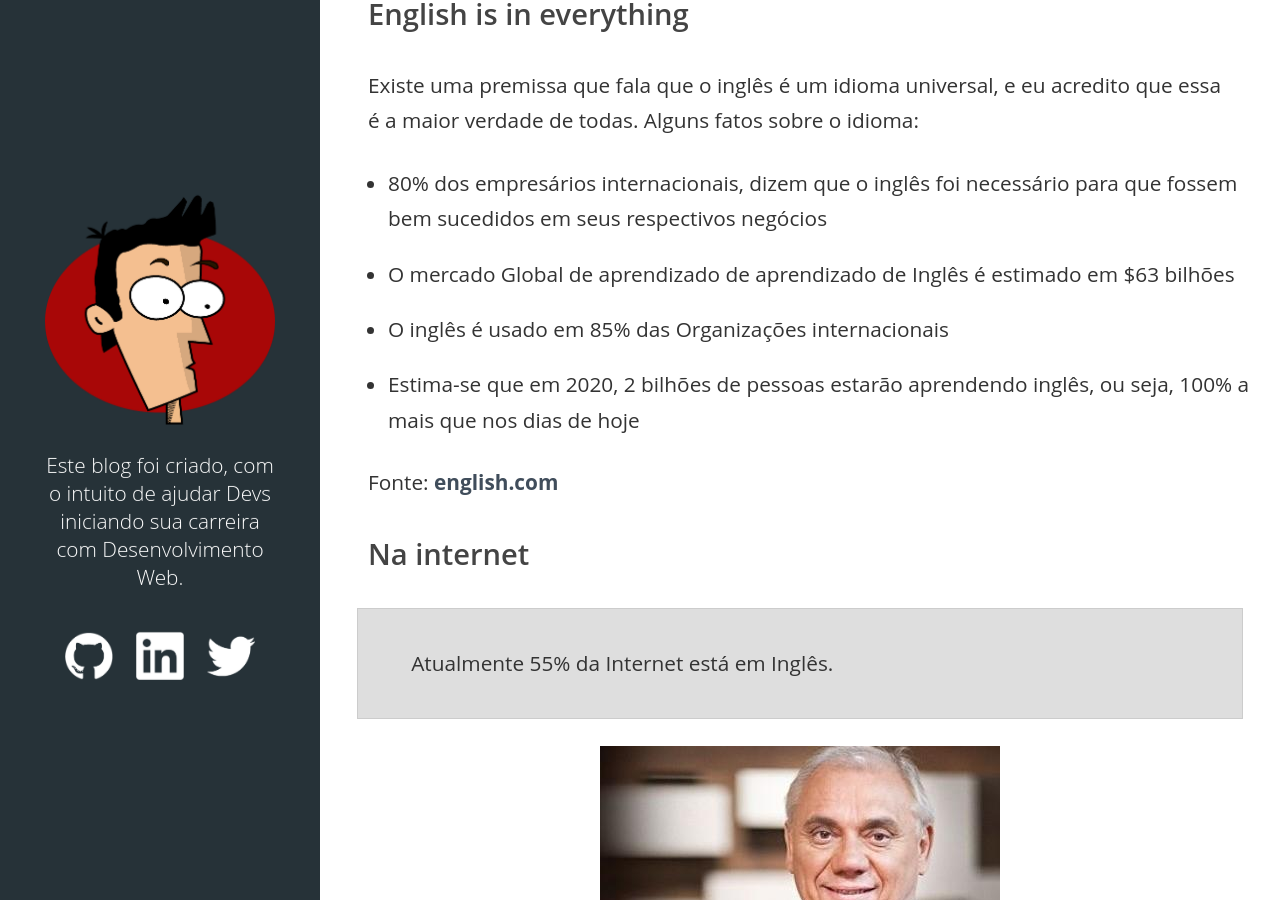
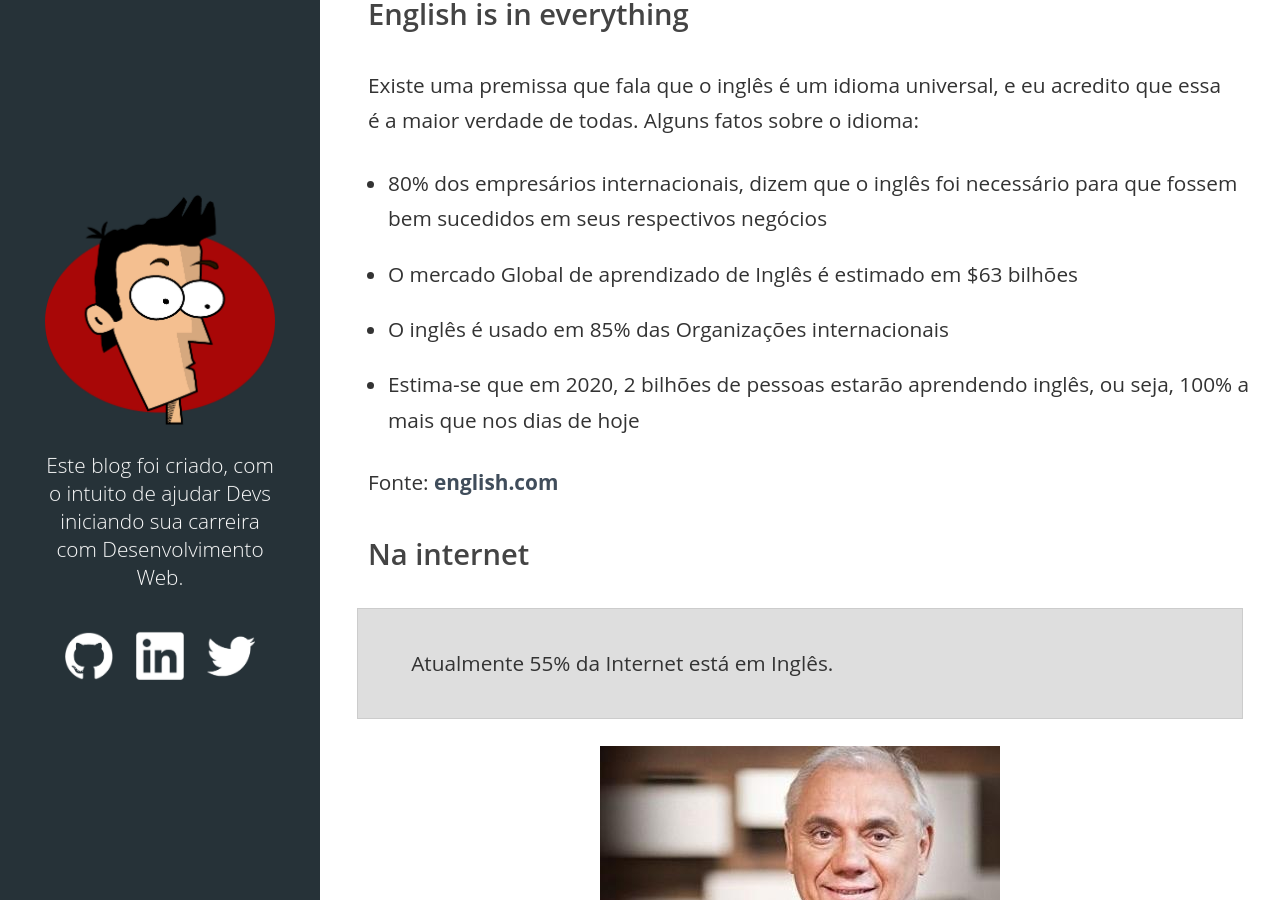
Before and after one commit to bmarques1995/lucasmaiaesilva.github.io, a Jekyll site: the page built from _posts/2015-10-23-motivos-para-você-aprender-a-falar-inglês.md, in a window 1280 px wide and 900 px high, scrolled down 333 px. Built offline with Jekyll 4.4.1, drawn with Linux system fonts in a browser that asks for light colours; comment, search, counter and statistics services are not loaded.

Commit message:
fix write repetition word

```diff
--- a/_posts/2015-10-23-motivos-para-você-aprender-a-falar-inglês.md
+++ b/_posts/2015-10-23-motivos-para-você-aprender-a-falar-inglês.md
@@ -17,7 +17,7 @@ Faaaaaallllllaaaa Galera (não copiei isso de ninguém hahahha), resolvi criar u
 Existe uma premissa que fala que o inglês é um idioma universal, e eu acredito que essa é a maior verdade de todas. Alguns fatos sobre o idioma:
 
 * 80% dos empresários internacionais, dizem que o inglês foi necessário para que fossem bem sucedidos em seus respectivos negócios
-* O mercado Global de aprendizado de aprendizado de Inglês é estimado em $63 bilhões
+* O mercado Global de aprendizado de Inglês é estimado em $63 bilhões
 * O inglês é usado em 85% das Organizações internacionais
 * Estima-se que em 2020, 2 bilhões de pessoas estarão aprendendo inglês, ou seja, 100% a mais que nos dias de hoje
 
```
